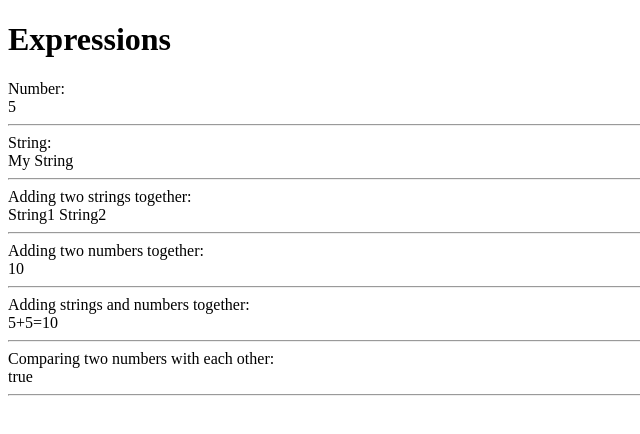
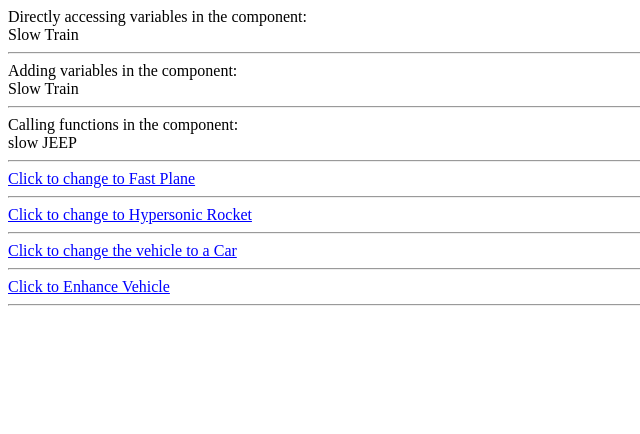
Before and after one commit to soosan900popo/running-angular, an Angular app: page / in a window 1280 px wide. Shown: the top 434 px of the page, without its empty margins (0-640 px from the left). Built offline with nearby package versions, Linux system fonts and the light colour scheme.

Commit message:
표현식에서 Component 클래스와 상호작용하기

```diff
--- a/src/app/app.component.ts
+++ b/src/app/app.component.ts
@@ -3,19 +3,44 @@ import { Component } from '@angular/core';
 @Component({
   selector: 'app-root',
   template: `
-    <h1>Expressions</h1>
-    Number:<br>
-    {{5}}<hr>
-    String:<br>
-    {{'My String'}}<hr>
-    Adding two strings together:<br>
-    {{'String1' + ' ' + 'String2'}}<hr>
-    Adding two numbers together:<br>
-    {{5+5}}<hr>
-    Adding strings and numbers together:<br>
-    {{5 + '+' + 5 + '='}}{{5+5}}<hr>
-    Comparing two numbers with each other:<br>
-    {{5===5}}<hr>
+    Directly accessing variables in the component:<br>
+      {{speed}} {{vehicle}}<hr>
+    Adding variables in the component:<br>
+      {{speed + ' ' + vehicle}}<hr>
+    Calling functions in the component:<br>
+      {{lower(speed)}} {{upper('Jeep')}}<hr>
+
+
+    <a (click)="setValues('Fast', newVehicle)">
+      Click to change to Fast {{newVehicle}}</a><hr>
+
+    <a (click)="setValues(newSpeed, 'Rocket')">
+      Click to change to {{newSpeed}} Rocket</a><hr>
+
+    <a (click)="vehicle='Car'">
+      Click to change the vehicle to a Car</a><hr>
+
+    <a (click)="vehicle='Enhanced ' + vehicle">
+      Click to Enhance Vehicle</a><hr>
   `,
+  styles:[`
+    a{color: blue; text-decoration: underline; cursor: pointer}
+  `]
 })
-export class AppComponent {}
+export class AppComponent {
+  speed = 'Slow';
+  vehicle = 'Train';
+  newSpeed = 'Hypersonic';
+  newVehicle = 'Plane';
+  upper = function(str: any){
+    str = str.toUpperCase();
+    return str;
+  }
+  lower = function(str: any){
+    return str.toLowerCase();
+  }
+  setValues = function(speed: any, vehicle: any){
+    this.speed = speed;
+    this.vehicle = vehicle;
+  }
+}
```
